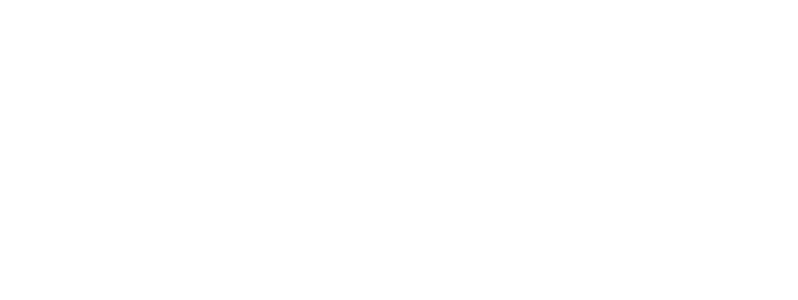
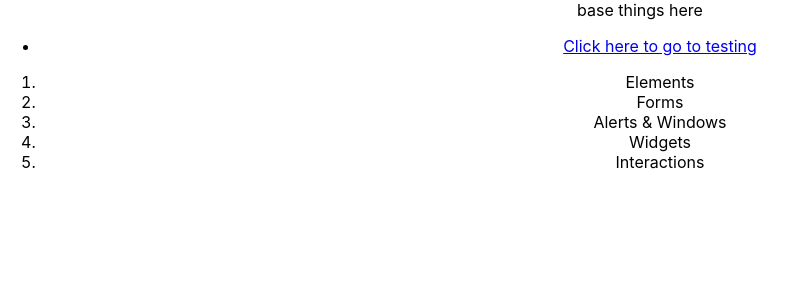
Before and after one commit to adamman722/template-reactjs, a React (Create React App) app: page /testing in a window 1280 px wide. Shown: the top 300 px of the page, without its empty margins (0-798 px from the left). Built offline with nearby package versions, Linux system fonts and the light colour scheme.

Commit message:
Set up router

```diff
--- a/package.json
+++ b/package.json
@@ -6,9 +6,13 @@
     "@testing-library/jest-dom": "^5.16.5",
     "@testing-library/react": "^13.4.0",
     "@testing-library/user-event": "^13.5.0",
+    "localforage": "^1.10.0",
+    "match-sorter": "^6.3.1",
     "react": "^18.2.0",
     "react-dom": "^18.2.0",
+    "react-router-dom": "^6.4.2",
     "react-scripts": "5.0.1",
+    "sort-by": "^1.2.0",
     "web-vitals": "^2.1.4"
   },
   "scripts": {
--- a/src/App.js
+++ b/src/App.js
@@ -1,7 +1,21 @@
 import "./App.css";
+import DropDown from "./components/DropDown";
+import { Link, Outlet } from "react-router-dom";
 
 function App() {
-  return <div className="App"></div>;
+  return (
+    <div className="App">
+      base things here
+      <nav>
+        <ul>
+          <li>
+            <Link to={"testing"}>Click here to go to testing</Link>
+          </li>
+        </ul>
+      </nav>
+      <Outlet />
+    </div>
+  );
 }
 
 export default App;
--- /dev/null
+++ b/src/components/DropDown.js
@@ -0,0 +1,17 @@
+import React from "react";
+
+function DropDown() {
+  return (
+    <nav>
+      <ol>
+        <li>Elements</li>
+        <li>Forms</li>
+        <li>Alerts & Windows</li>
+        <li>Widgets</li>
+        <li>Interactions</li>
+      </ol>
+    </nav>
+  );
+}
+
+export default DropDown;
--- a/src/index.js
+++ b/src/index.js
@@ -1,12 +1,13 @@
-import React from 'react';
-import ReactDOM from 'react-dom/client';
-import './index.css';
-import App from './App';
+import React from "react";
+import ReactDOM from "react-dom/client";
+import "./index.css";
+import App from "./App";
+import { RouterProvider } from "react-router-dom";
+import Router from "./router";
 
-
-const root = ReactDOM.createRoot(document.getElementById('root'));
+const root = ReactDOM.createRoot(document.getElementById("root"));
 root.render(
   <React.StrictMode>
-    <App />
+    <RouterProvider router={Router} />
   </React.StrictMode>
 );
--- /dev/null
+++ b/src/router.js
@@ -0,0 +1,14 @@
+import { createBrowserRouter, RouterProvider, Route } from "react-router-dom";
+import App from "./App";
+import DropDown from "./components/DropDown";
+
+const router = createBrowserRouter([
+  {
+    path: "/",
+    element: <App />,
+    //to make new paths we use children instead of routs this time
+    children: [{ path: "testing", element: <DropDown /> }, {}],
+  },
+]);
+
+export default router;
```
Also changed, not shown: 1 other file (tests, documents, lock files or other folders).
